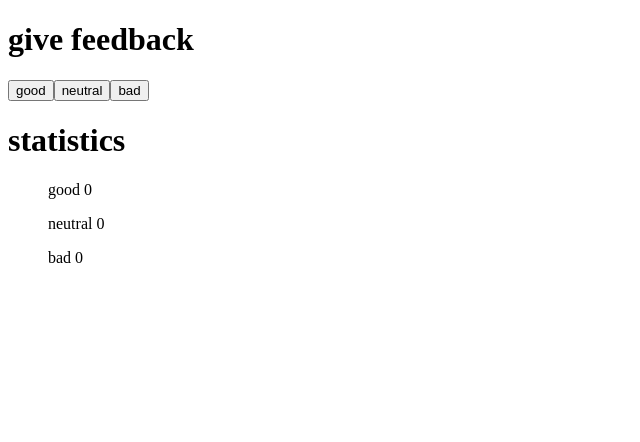
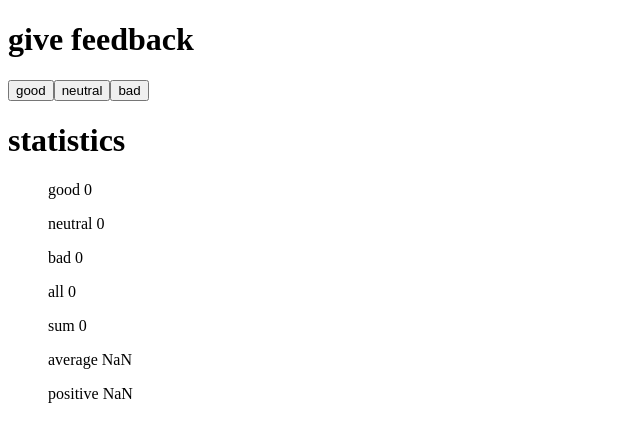
Before and after one commit to markdenardo/unicafe-exercises, a React (Create React App) app: page / in a window 1280 px wide. Shown: the top 442 px of the page, without its empty margins (0-640 px from the left). Built offline with nearby package versions, Linux system fonts and the light colour scheme.

Commit message:
solution

```diff
--- a/src/index.js
+++ b/src/index.js
@@ -1,4 +1,4 @@
-import React, { useState } from 'react'
+import React, { useState, useEffect } from 'react'
 import ReactDOM from 'react-dom'
 
 const App = () => {
@@ -6,21 +6,44 @@ const App = () => {
   const [good, setGood] = useState(0)
   const [neutral, setNeutral] = useState(0)
   const [bad, setBad] = useState(0)
+  const [all, setAll] = useState(0)
+  const [sum, setSum] = useState(0)
+  const [average, setAverage] = useState(0)
+  const [positive, setPositive] = useState(0)
+
+  const calculateAverage = () => {
+
+  }
 
   const goodValue = () => {
     console.log('clicked')
     setGood(good+1)
+    setAll(all+1)
+    setSum(sum+1)
+
   }
-
   const neutralValue = () => {
     console.log('clicked')
     setNeutral(neutral+1)
+    setAll(all + 1)
+    setSum(sum+0)
   }
 
   const badValue = () => {
     console.log('clicked')
     setBad(bad+1)
+    setAll(all + 1)
+    setSum(sum-1)
   }
+
+  const setStats = () => {
+      console.log(all)
+      setAverage(sum / all)
+      setPositive(sum / good * 100)
+
+  }
+
+  useEffect(setStats, [all, good, sum])
 
   return (
     <div>
@@ -34,6 +57,10 @@ const App = () => {
       <ul>good {good}</ul>
       <ul>neutral {neutral}</ul>
       <ul>bad {bad}</ul>
+      <ul>all {all}</ul>
+      <ul>sum {sum}</ul>
+      <ul>average {average}</ul>
+      <ul>positive {positive}</ul>
     </div>
   )
 }
```
Also changed, not shown: 1 other file (tests, documents, lock files or other folders).
